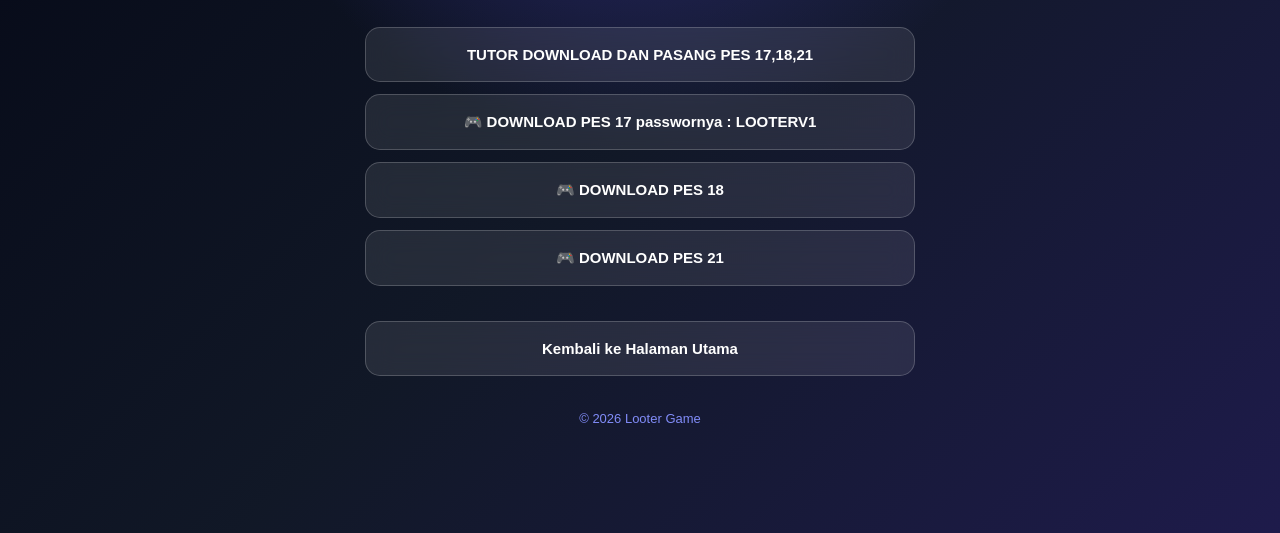
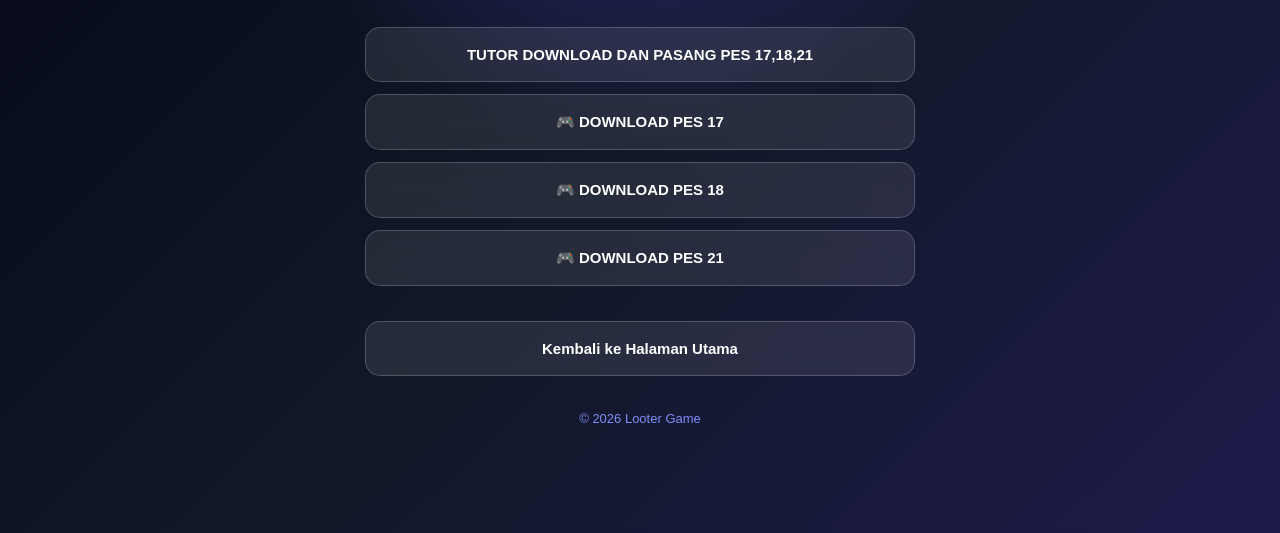
Before and after one commit to gans004/looter-game, a plain HTML site: page linktree.html in a window 1280 px wide. Shown: the part 267-800 px from the top of the page. Drawn offline with Linux system fonts and the light colour scheme.

Commit message:
Update linktree.html

```diff
--- a/linktree.html
+++ b/linktree.html
@@ -35,9 +35,8 @@
                 TUTOR DOWNLOAD DAN PASANG PES 17,18,21
             </a>
 
-            <a href="https://gofile.io/d/Sw91V3YH" class="link-button" target="_blank">
+            <a href="https://gofile.io/d/4DO1s2h2" class="link-button" target="_blank">
                 🎮 DOWNLOAD PES 17
-                passwornya : LOOTERV1
             </a>
 
             <a href="https://gofile.io/d/Av3uvgOO" class="link-button" target="_blank">
```
